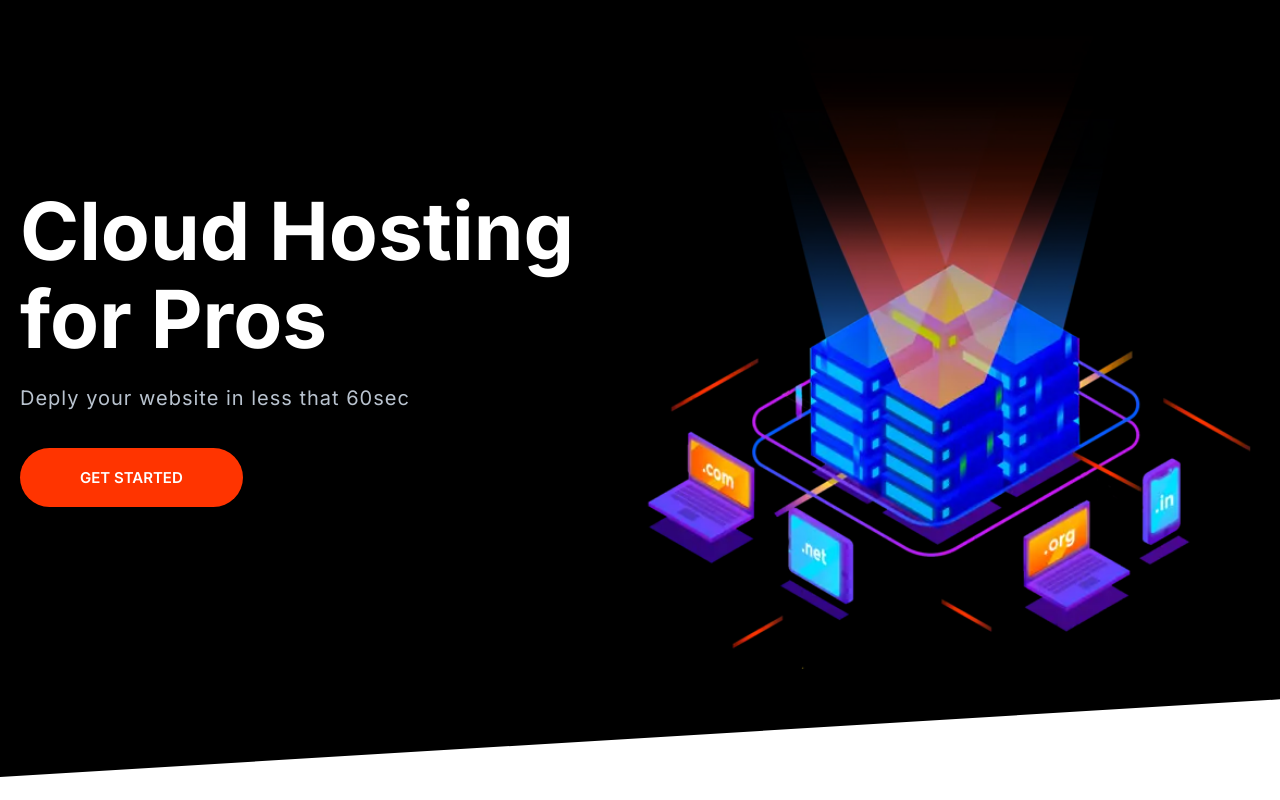
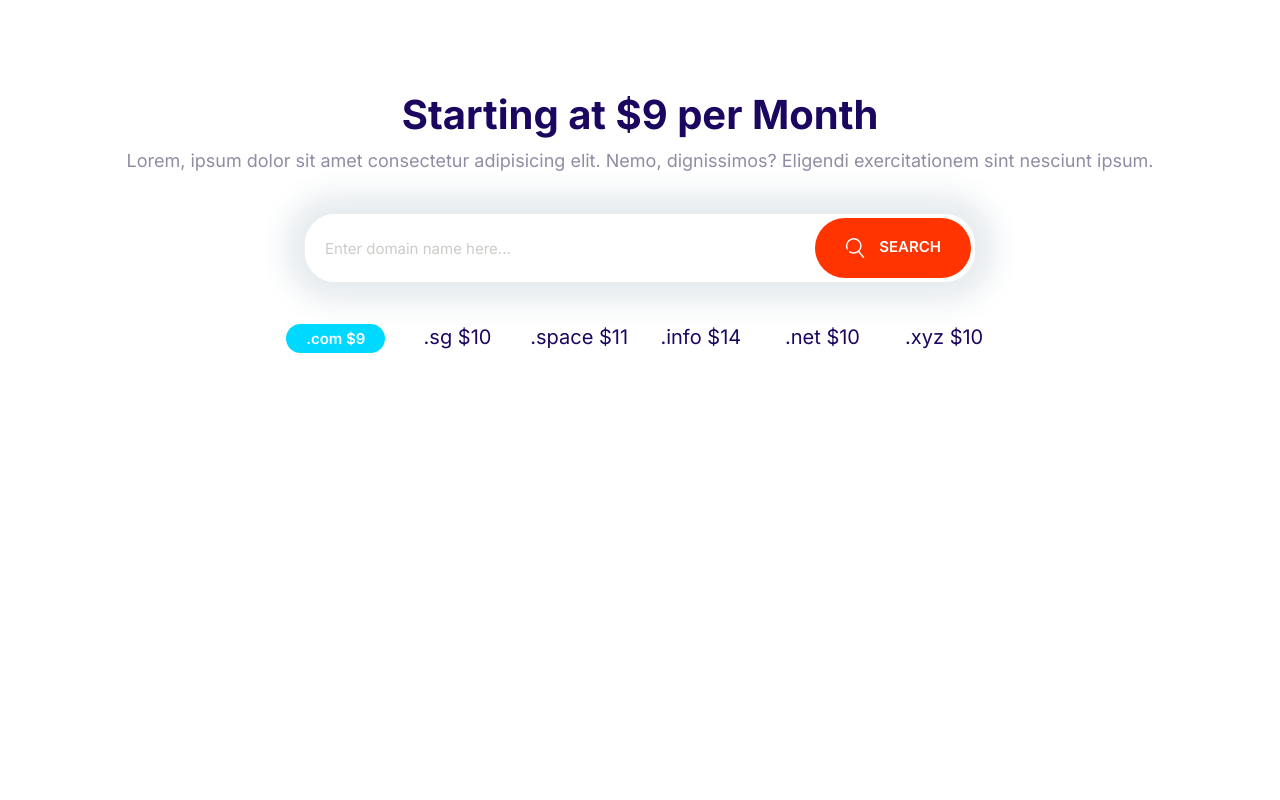
Before and after one commit to r-loane/my-moshify, a plain HTML site: page index.html in a window 1280 px wide. Drawn offline with Linux system fonts and the light colour scheme.

Commit message:
Define domain block.

```diff
--- a/CSS/styles.css
+++ b/CSS/styles.css
@@ -214,11 +214,19 @@ a {
   cursor: pointer;
   font-size: 1.8rem;
   font-weight: 600;
+  margin: 1rem 0;
+  outline: 0;
   padding: 2rem 3rem;
   text-align: center;
   text-transform: uppercase;
-  margin: 1rem 0;
   white-space: nowrap;
+}
+
+.button .icon {
+  width: 2rem;
+  height: 2rem;
+  margin-right: 1rem;
+  vertical-align: middle;
 }
 
 .button--primary {
@@ -300,7 +308,7 @@ a {
 .input-group .input {
   border: 0;
   flex-grow: 1;
-  padding: 1.5rem 1rem;
+  padding: 1.5rem 2rem;
 }
 
 .input-group .button {
@@ -728,3 +736,29 @@ a {
     align-self: center;
   }
 }
+
+/* Domain Block */
+
+.block-domain .input-group {
+  box-shadow: 0 0 30px 20px #e6ebee;
+  border: 0;
+  margin: 4rem auto;
+  max-width: 670px;
+}
+
+.block-domain__prices {
+  display: grid;
+  grid-template-columns: repeat(3, 1fr);
+  grid-template-rows: repeat(2, 6rem);
+  font-size: 2rem;
+  font-weight: 200;
+  justify-items: center;
+  max-width: 730px;
+  margin: 0 auto;
+}
+
+@media screen and (min-width: 768px) {
+  .block-domain__prices {
+    grid-template-columns: repeat(auto-fit, minmax(10rem, 1fr));
+  }
+}
--- a/index.html
+++ b/index.html
@@ -15,23 +15,37 @@
     <title>Document</title>
   </head>
   <body>
-    <section class="block block--dark block--skewed-left hero">
-      <div class="container grid grid--1x2">
-        <header class="block__header hero__content">
-          <h1 class="block__heading">Cloud Hosting for Pros</h1>
-          <p class="hero__tagline">Deply your website in less that 60sec</p>
-          <a href="" class="button button--accent btn--streched">Get Started</a>
-        </header>
-        <picture>
-          <source
-            type="image/webp"
-            srcset="images/banner.webp 1x, images/banner@2x.webp 2x" />
-          <source
-            type="image/png"
-            srcset="images/banner.png 1x, images/banner@2x.png 2x" />
-          <img class="hero__image" src="images/banner.png" alt=""
-        /></picture>
+    <section class="block block-domain container">
+      <header class="block__header">
+        <h2>Starting at $9 per Month</h2>
+        <p>
+          Lorem, ipsum dolor sit amet consectetur adipisicing elit. Nemo,
+          dignissimos? Eligendi exercitationem sint nesciunt ipsum.
+        </p>
+      </header>
+      <div class="input-group">
+        <input
+          type="text"
+          class="input"
+          placeholder="Enter domain name here..."
+        />
+        <button class="button button--accent">
+          <svg class="icon icon--white">
+            <use xlink:href="images/sprite.svg#search"></use>
+          </svg>
+          Search
+        </button>
       </div>
+      <ul class="list block-domain__prices">
+        <li><span class="badge badge--secondary">.com $9</span></li>
+        <li>.sg $10</li>
+        <li>.space $11</li>
+        <li>.info $14</li>
+        <li>.net $10</li>
+        <li>.xyz $10</li>
+      </ul>
     </section>
+
+    <script src="js/main.js"></script>
   </body>
 </html>
```
Also changed, not shown: Components/Inputs.html (+6 -8 lines), Components/domain-block.html (added, +26 -0 lines).
